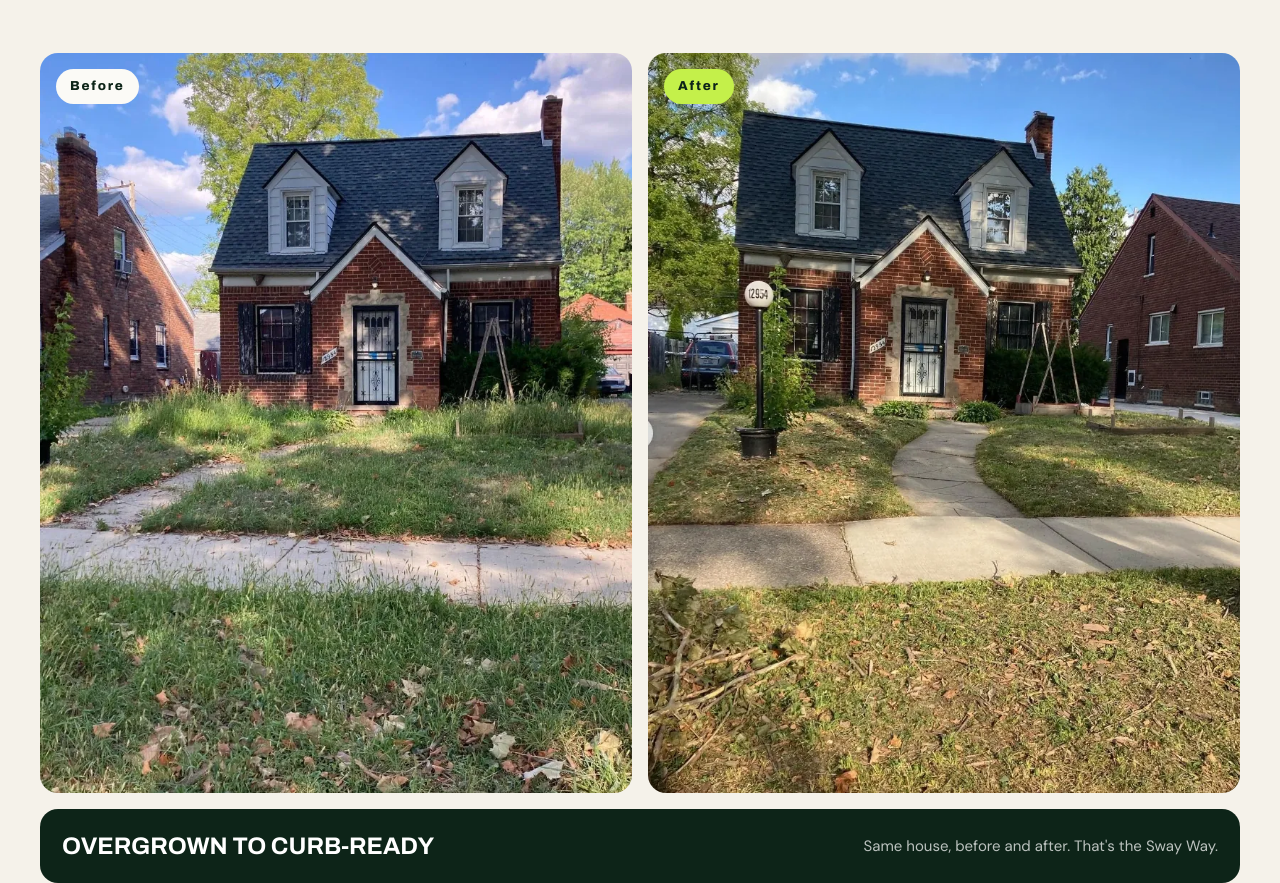
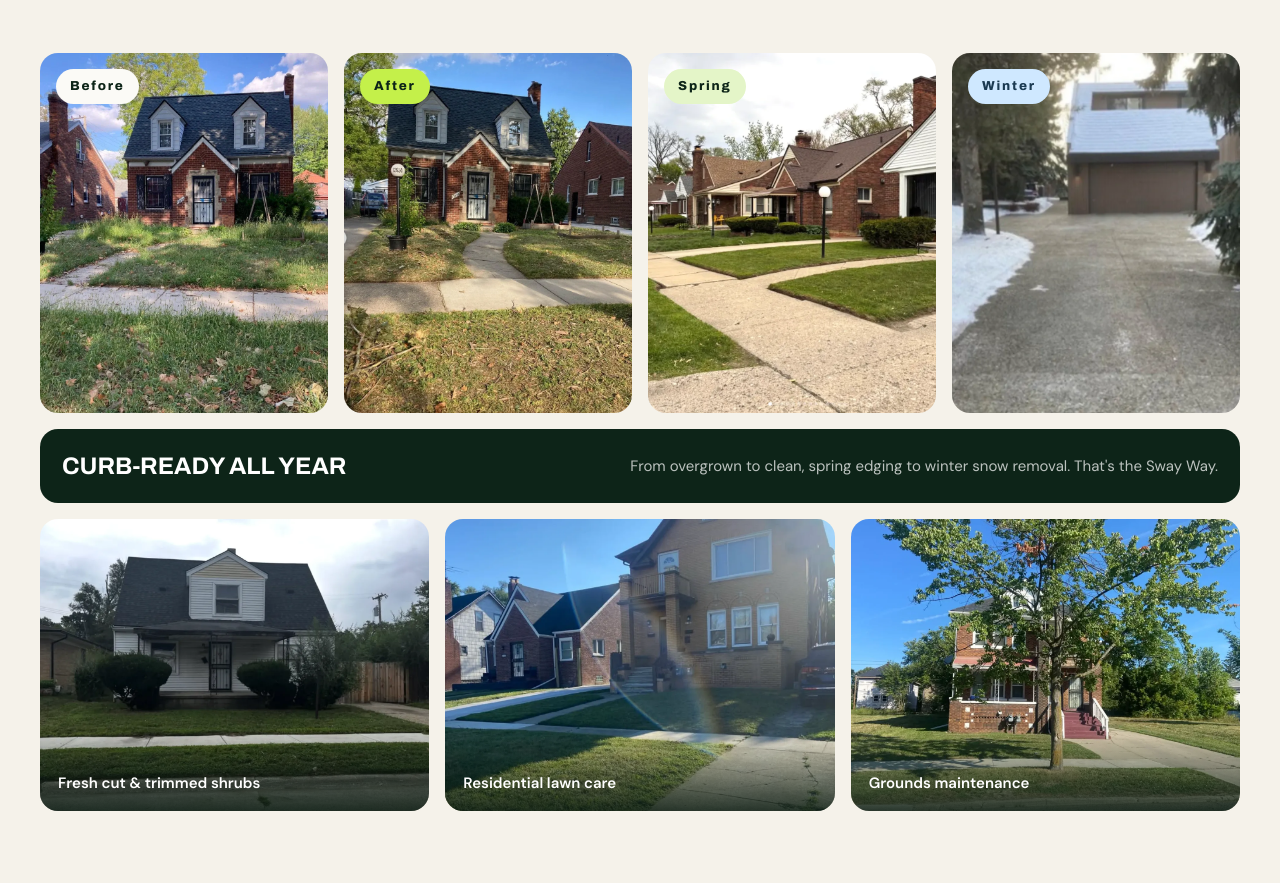
Before and after one commit to 313imverymellodet/GrassCompany1, a plain HTML site: page index.html in a window 1280 px wide. Shown: the part 2900-3783 px from the top of the page. Drawn offline with Linux system fonts and the light colour scheme.

Commit message:
Add spring and winter photos to the year-round comparison (#3)
Claude-Session: https://claude.ai/code/session_012qDNkhyu79CP1eWREacpBh

Co-authored-by: Claude <noreply@anthropic.com>

```diff
--- a/index.html
+++ b/index.html
@@ -231,7 +231,7 @@
 
     /* Work / gallery */
     .work { background: var(--cream); }
-    .ba { display: grid; grid-template-columns: 1fr 1fr; gap: 16px; margin-bottom: 16px; }
+    .ba { display: grid; grid-template-columns: repeat(4, 1fr); gap: 16px; margin-bottom: 16px; }
     .shot { position: relative; margin: 0; border-radius: var(--radius); overflow: hidden; background: var(--forest-2); }
     .shot img { width: 100%; height: 100%; object-fit: cover; transition: transform .6s cubic-bezier(.2,.7,.2,1); }
     .shot:hover img { transform: scale(1.04); }
@@ -242,6 +242,8 @@
       background: var(--paper); color: var(--forest);
     }
     .tag-label.after { background: var(--lime); }
+    .tag-label.spring { background: #e4f5c8; }
+    .tag-label.winter { background: #cfe8ff; color: #1b3a52; }
     .ba-caption {
       grid-column: 1 / -1; display: flex; justify-content: space-between; align-items: center; gap: 16px; flex-wrap: wrap;
       padding: 18px 22px; background: var(--forest); color: #fff; border-radius: var(--radius);
@@ -438,6 +440,7 @@
       .svc, .svc:nth-child(4), .svc:nth-child(5) { grid-column: span 1; }
       .svc:nth-child(5) { grid-column: 1 / -1; }
       .steps, .review-grid { grid-template-columns: 1fr; }
+      .ba { grid-template-columns: 1fr 1fr; }
       .gallery { grid-template-columns: 1fr 1fr; }
       .gallery .shot:first-child { grid-column: 1 / -1; aspect-ratio: 16 / 10; }
       .review:nth-child(2) { transform: none; }
@@ -713,9 +716,17 @@
             <img src="images/after-brick-colonial.webp" width="818" height="1158" loading="lazy" alt="The same brick colonial after service, with a freshly cut lawn and a clean walkway">
             <span class="tag-label after">After</span>
           </figure>
+          <figure class="shot">
+            <img src="images/spring-edged-lawns.webp" width="1400" height="1083" loading="lazy" alt="Row of brick homes in spring with freshly cut lawns and crisp edges along the sidewalks">
+            <span class="tag-label spring">Spring</span>
+          </figure>
+          <figure class="shot">
+            <img src="images/winter-cleared-driveway.webp" width="756" height="1046" loading="lazy" alt="Long driveway cleared of snow and salted in winter, with snow banked along the edges">
+            <span class="tag-label winter">Winter</span>
+          </figure>
           <div class="ba-caption">
-            <strong>Overgrown to curb&#8209;ready</strong>
-            <span>Same house, before and after. That's the Sway Way.</span>
+            <strong>Curb&#8209;ready all year</strong>
+            <span>From overgrown to clean, spring edging to winter snow removal. That's the Sway Way.</span>
           </div>
         </div>
 
```
Also changed, not shown: images/spring-edged-lawns.webp (added), images/winter-cleared-driveway.webp (added).
